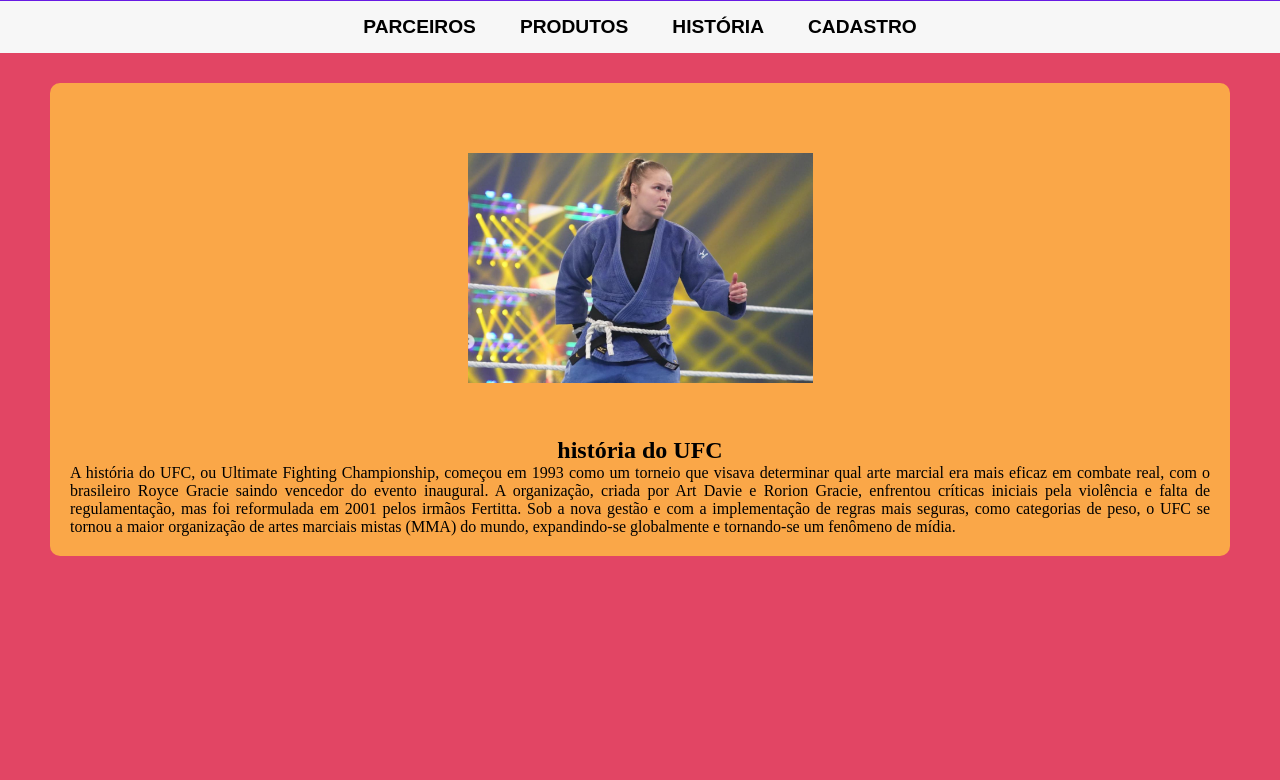
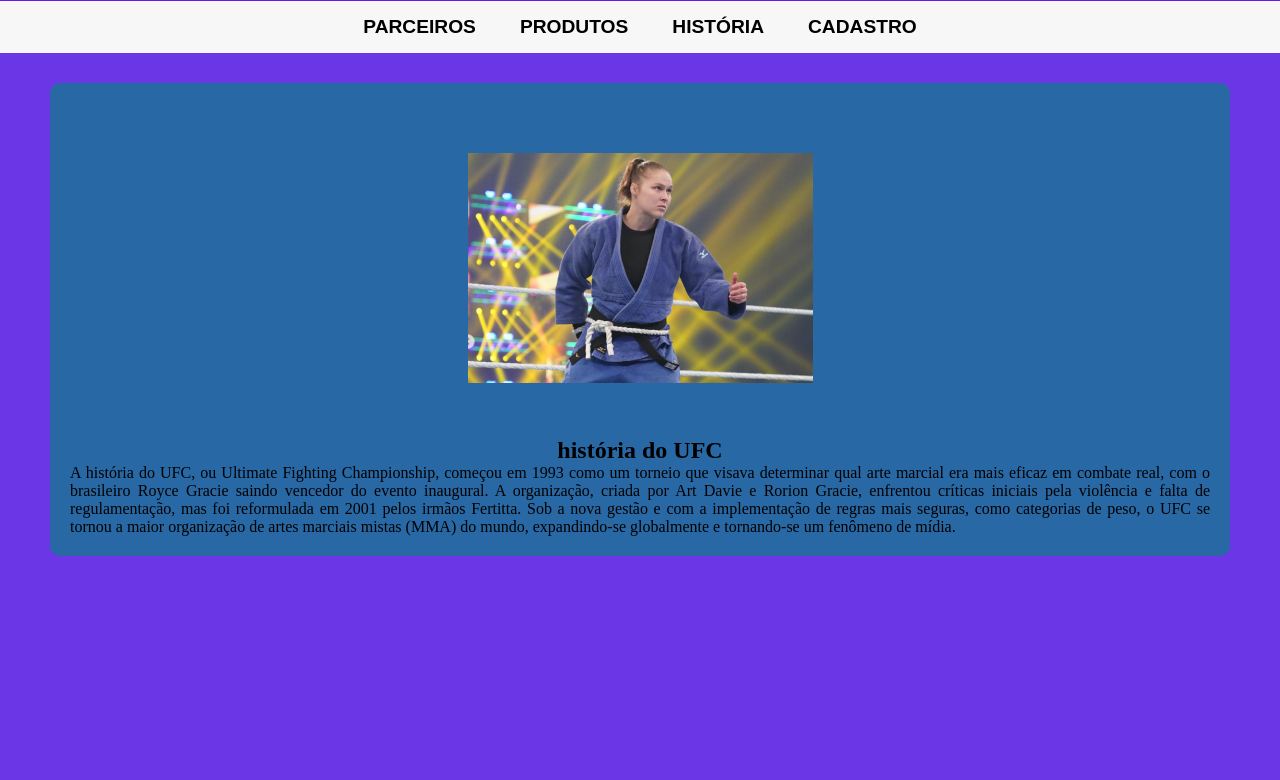
Before and after one commit to Franfran26/landing_page, a plain HTML site: page landing_page-main/landing_page-main/index.html in a window 1280 px wide. Shown: the part 19-799 px from the top of the page. Drawn offline with Linux system fonts and the light colour scheme.

Commit message:
Add files via upload

```diff
--- a/landing_page-main/landing_page-main/index.html
+++ b/landing_page-main/landing_page-main/index.html
@@ -48,7 +48,6 @@
 
     </main>
     <footer>
-        hhsdhf
     </footer>
 </body>
 </html>
--- a/landing_page-main/landing_page-main/style.css
+++ b/landing_page-main/landing_page-main/style.css
@@ -12,7 +12,7 @@ header{
 }
 
 #parceiros{
-    background-color: rgb(226, 69, 100);
+    background-color: rgb(107, 54, 230);
     height: 700px;
     padding-top: 30px;
 }
@@ -68,7 +68,7 @@ body{
 }
 
 .texto_1{
-    background-color: rgb(250, 167, 72);
+    background-color: rgb(40, 105, 165);
     margin: 0 50px 0 50px;
     padding: 20px;
     border-radius: 10px;
@@ -76,7 +76,7 @@ body{
 }
 
 .texto_1:hover{
-    background-color: rgb(235, 64, 169);
+    background-color: rgb(39, 65, 85);
     transition: 0.9s;
 }
 
```
